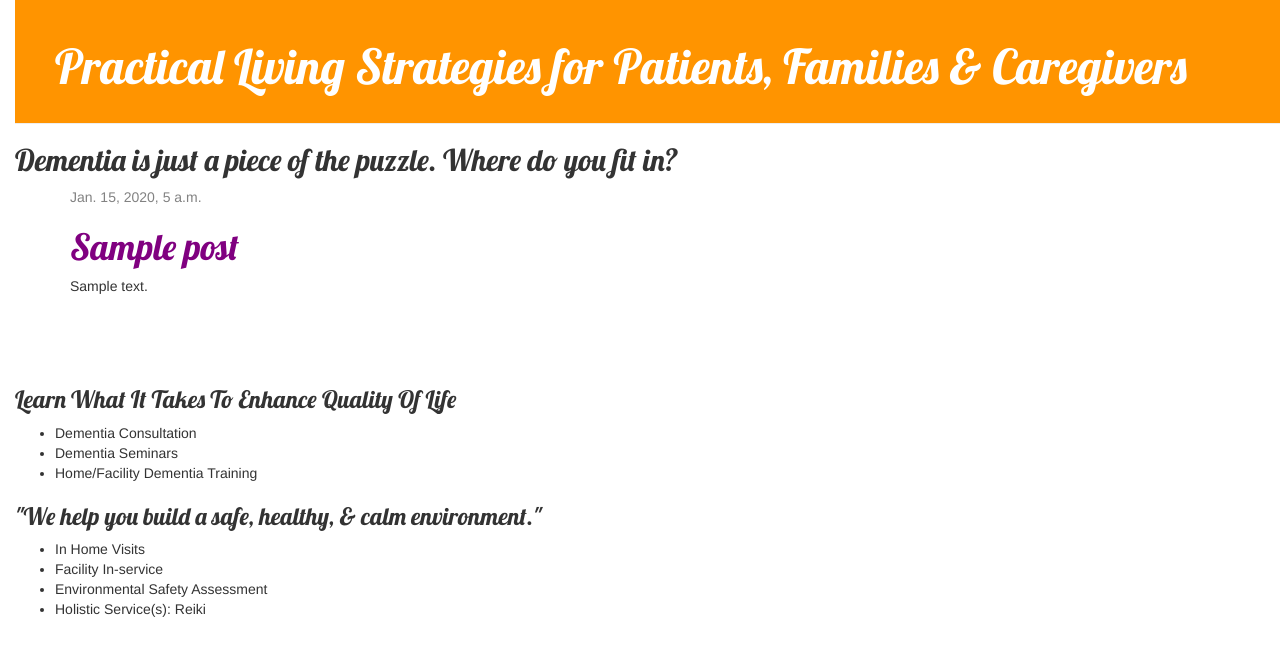
After one commit to CitySearchLocal/my-first-blog, a Django app: page /post/1/ in a window 1280 px wide. The commit adds this page. Shown: the top 656 px of the page. Run offline with Django 3.2, Linux system fonts and the light colour scheme; tables that the repository leaves empty hold one stand-in row (values such as "Sample post"); some libraries are stand-ins or nearby versions.

Commit message:
Added view and template for detailed blog post as well as Css

```diff
--- /dev/null
+++ b/blog/static/css/blog.css
@@ -0,0 +1,56 @@
+body {
+	margin:0;
+	padding-left: 15px;
+}
+
+h1 {
+	color: purple;
+	font-family: "Lobster";
+}
+
+.page-header {
+    background-color: #ff9400;
+    margin-top: 0;
+    padding: 20px 20px 20px 40px;
+}
+
+.page-header h1, .page-header h1 a, .page-header h1 a:visited, .page-header h1 a:active {
+    color: #ffffff;
+    font-size: 36pt;
+    text-decoration: none;
+}
+
+.content {
+    margin-left: 40px;
+}
+
+h1, h2, h3, h4 {
+    font-family: 'Lobster', cursive;
+}
+
+.date {
+    color: #828282;
+}
+
+.save {
+    float: right;
+}
+
+.post-form textarea, .post-form input {
+    width: 100%;
+}
+
+.top-menu, .top-menu:hover, .top-menu:visited {
+    color: #ffffff;
+    float: right;
+    font-size: 26pt;
+    margin-right: 20px;
+}
+
+.post {
+    margin-bottom: 70px;
+}
+
+.post h1 a, .post h1 a:visited {
+    color: #000000;
+}
--- /dev/null
+++ b/blog/templates/blog/base.html
@@ -0,0 +1,39 @@
+{% load static %}
+<!DOCTYPE html>
+<head>
+	<title>Puzzled Mind</title>
+	<link rel="stylesheet" href="//maxcdn.bootstrapcdn.com/bootstrap/3.2.0/css/bootstrap.min.css">
+	<link rel="stylesheet" href="//maxcdn.bootstrapcdn.com/bootstrap/3.2.0/css/bootstrap-theme.min.css">
+	<link rel="stylesheet" href="{% static 'css/blog.css' %}">
+	<link href="//fonts.googleapis.com/css?family=Lobster&subset=latin,latin-ext" rel="stylesheet" type="text/css">
+</head>
+<body>
+	<div class="page-header">
+		<h1>Practical Living Strategies for Patients, Families & Caregivers</h1>
+	</div>
+	<h2>Dementia is just a piece of the puzzle. Where do you fit in? </h2>
+
+	<div class="content container">
+	    <div class="row">
+	        <div class="col-md-8">
+	        {% block content %}
+            {% endblock %}
+			</div>
+		</div>
+	</div>
+
+	<h3>Learn What It Takes To Enhance Quality Of Life</h3>
+		<ul>
+			<li>Dementia Consultation</li>
+			<li>Dementia Seminars</li>
+			<li>Home/Facility Dementia Training</li>
+		</ul>
+	<h3>"We help you build a safe, healthy, & calm environment."</h3>
+		<ul>
+			<li>In Home Visits</li>
+			<li>Facility In-service</li>
+			<li>Environmental Safety Assessment</li>
+			<li>Holistic Service(s): Reiki</li>
+		</ul>
+</body>
+</html>
--- /dev/null
+++ b/blog/templates/blog/post_details.html
@@ -0,0 +1,13 @@
+{% extends 'blog/base.html' %}
+
+{% block content %}
+    <div class="post">
+        {% if post.published_date %}
+            <div class="date">
+                {{ post.published_date }}
+            </div>
+        {% endif %}
+        <h1>{{ post.title }}</h1>
+        <p>{{ post.text|linebreaksbr }}</p>
+    </div>
+{% endblock %}
--- a/blog/urls.py
+++ b/blog/urls.py
@@ -3,4 +3,5 @@ from . import views
 
 urlpatterns = [
     url(r'^$', views.post_list, name='post_list'),
+    url(r'^post/(?P<pk>\d+)/$', views.post_details, name='post_details'),
 ]
--- a/blog/views.py
+++ b/blog/views.py
@@ -1,7 +1,11 @@
-from django.shortcuts import render
+from django.shortcuts import render, get_object_or_404
 from .models import Post
 from django.utils import timezone
 
 def post_list(request):
 	posts = Post.objects.filter(created_date__lte=timezone.now())
 	return render(request, 'blog/post_list.html', {'posts':posts})
+
+def post_details(request, pk):
+	post = get_object_or_404(Post, pk=pk)
+	return render(request, 'blog/post_details.html', {'post': post})
```
Also changed, not shown: blog/templates/blog/post_list.html (+12 -27 lines).
